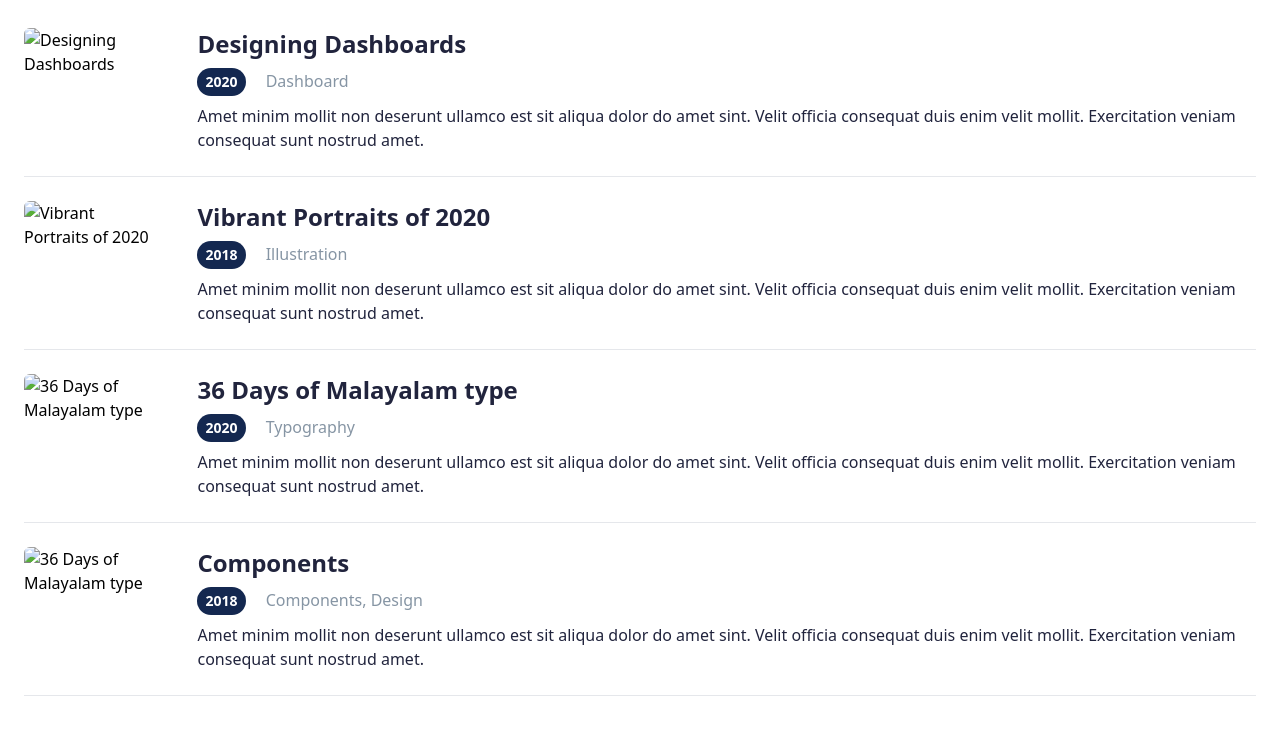
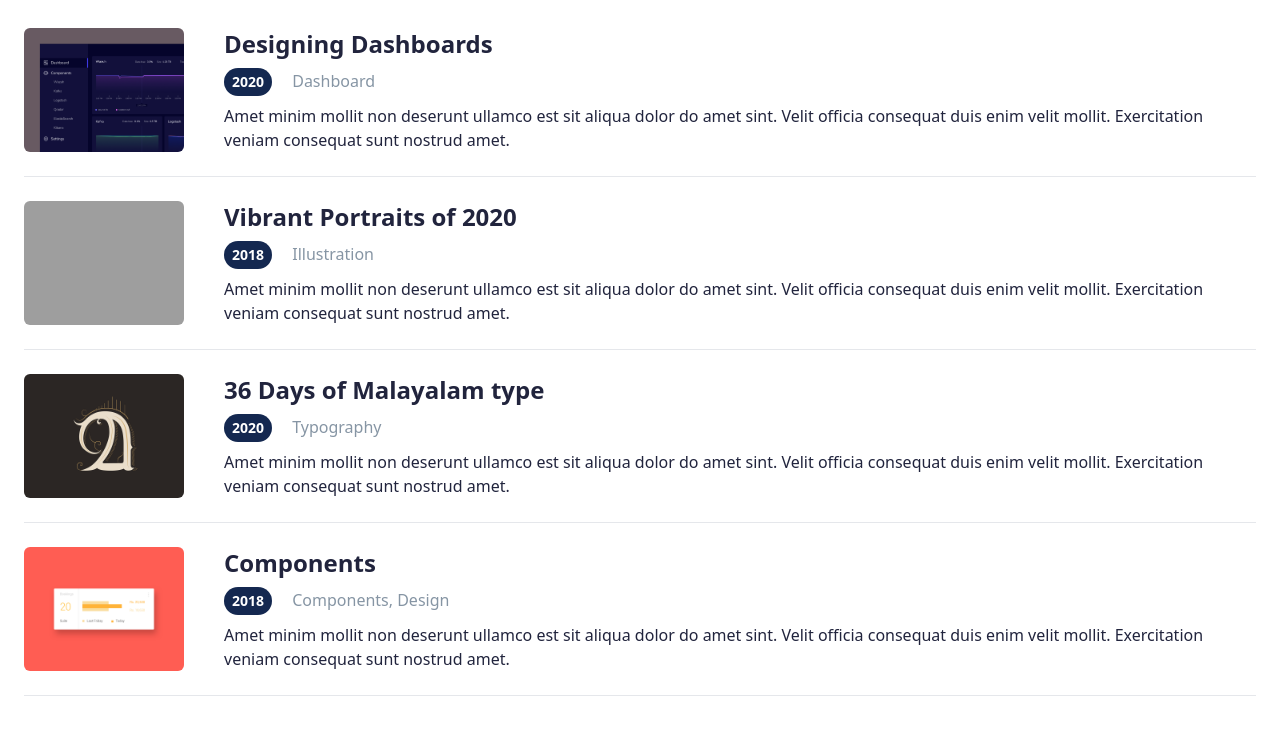
Before and after one commit to fredayamba/figmaprojects, a plain HTML site: page Work.html in a window 1280 px wide. Shown: the part 200-952 px from the top of the page. Drawn offline with nearby package versions, Linux system fonts and the light colour scheme; the site is published under a folder, as on GitHub Pages, so addresses that start at the root find nothing.

Commit message:
all dots

```diff
--- a/Work.html
+++ b/Work.html
@@ -95,7 +95,7 @@
         <h1 class="font-bold text-3xl pt-16 pb-8">Work</h1>
         <div class="md:flex flex-row gap-4">
           <img
-            src="/images/first.png"
+            src="./images/first.png"
             alt="Designing Dashboards"
             class="md:w-40 h-auto rounded-md"
           />
@@ -120,7 +120,7 @@
         <!-- vibrant portraits... -->
         <div class="hidden md:flex flex-row gap-4">
           <img
-            src="/images/second.png"
+            src="./images/second.png"
             alt="Vibrant Portraits of 2020"
             class="md:w-40 h-auto rounded-md"
           />
@@ -145,7 +145,7 @@
         <!-- 36 days of Malayalam... -->
         <div class="hidden md:flex flex-row gap-4">
           <img
-            src="/images/third.png"
+            src="./images/third.png"
             alt="36 Days of Malayalam type"
             class="md:w-40 h-auto rounded-md"
           />
@@ -170,7 +170,7 @@
         <!-- components -->
         <div class="hidden md:flex flex-row gap-4">
           <img
-            src="/images/fourth.png"
+            src="./images/fourth.png"
             alt="36 Days of Malayalam type"
             class="md:w-40 h-auto rounded-md"
           />
@@ -195,7 +195,7 @@
         <!-- designing landing pages -->
         <div class="md:hidden">
           <img
-            src="/images/eight.png"
+            src="./images/eight.png"
             alt="36 Days of Malayalam type"
             class="md:w-40 h-auto rounded-md"
           />
```
Also changed, not shown: index.html (+3 -3 lines), work_detail.html (+3 -3 lines).
